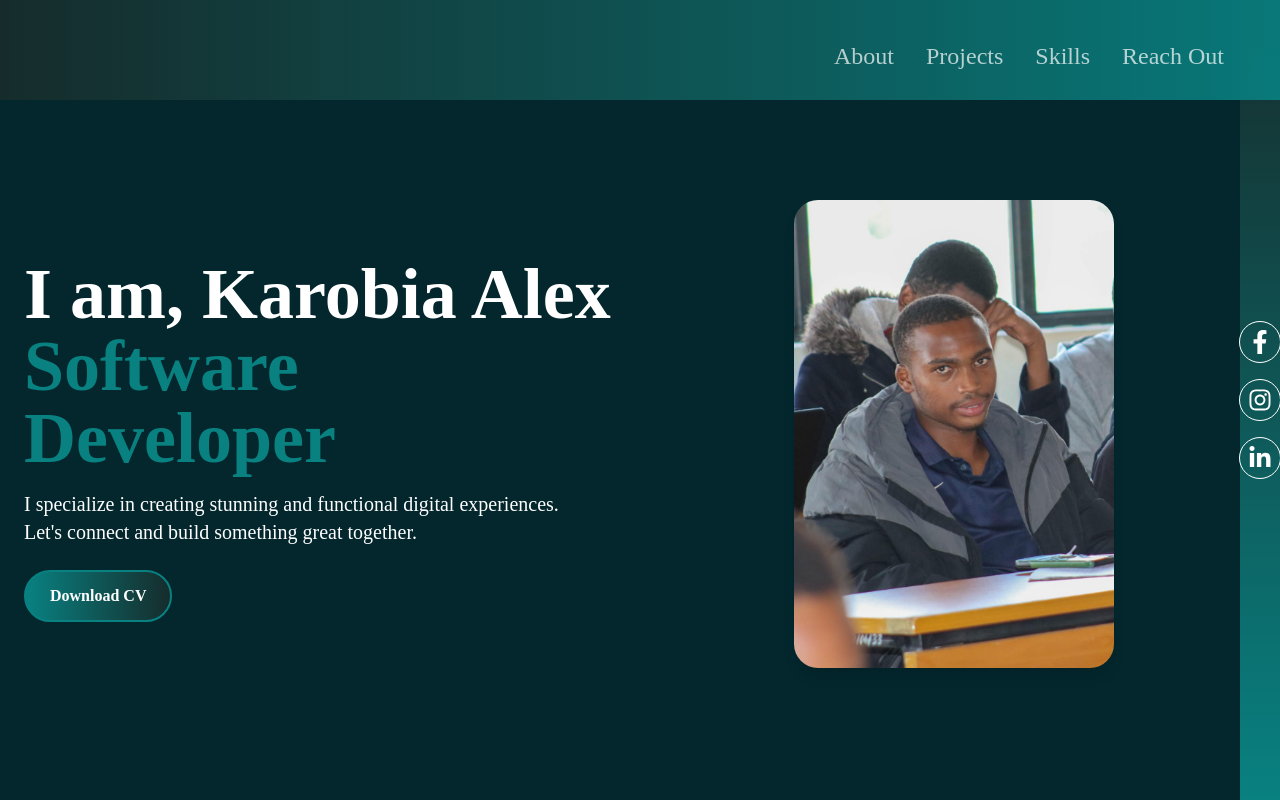
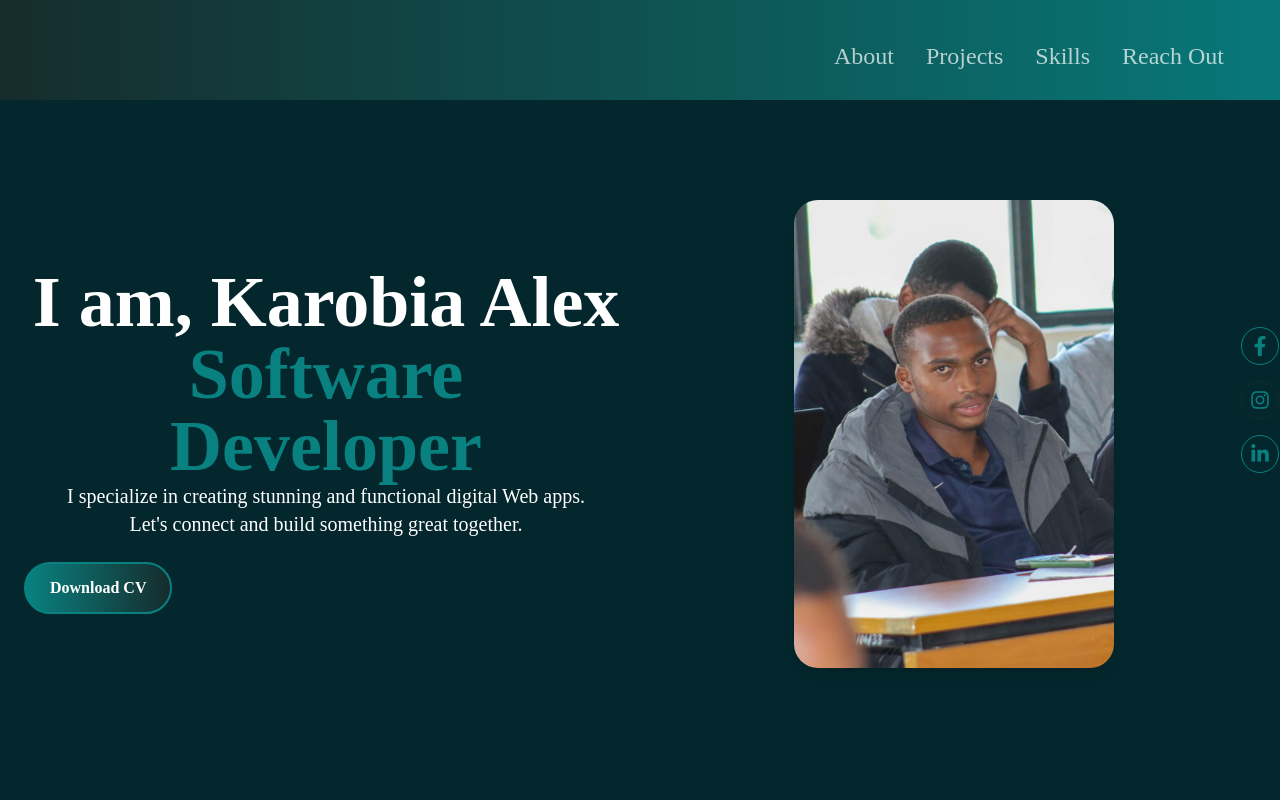
Before and after one commit to karoshalex0873/Karobia.me, a React (Vite) app: page / in a window 1280 px wide. Shown: the top 800 px of the page. Built offline with nearby package versions, Linux system fonts and the light colour scheme.

Commit message:
animation of home page with the AOS

```diff
--- a/src/componets/Main.jsx
+++ b/src/componets/Main.jsx
@@ -19,40 +19,43 @@ const Main = () => {
       </div>
 
       {/* Icons on the right with animation */}
-      <div className="fixed right-0 top-0 w-[40px] lg:w-[80] h-full bg-gradient-to-b from-primary to-secondary flex flex-col justify-center items-center gap-4 p-2 z-20 transition-transform duration-300 ease-in-out transform hover:translate-x-0 animate-fade-in">
+      <div
+      data-aos="fade-up"
+      data-aos-delay="300"
+      className="fixed right-0 top-0 w-[40px] lg:w-[80] h-full flex flex-col justify-center items-center gap-4 p-2 z-20 transition-transform duration-300 ease-in-out transform hover:translate-x-0 animate-fade-in ">
         <a
           href="https://facebook.com"
           target="_blank"
           rel="noopener noreferrer"
-          className="inline-block p-2 rounded-full cursor-pointer border border-white hover:bg-white hover:text-primary transition-colors duration-300"
+          className="inline-block p-2 rounded-full cursor-pointer border border-secondary hover:bg-white hover:text-primary transition-colors duration-300"
         >
-          <FaFacebookF className="text-2xl text-white w-[20] h-auto" />
+          <FaFacebookF className="text-xl  text-secondary" />
         </a>
         <a
           href="https://instagram.com"
           target="_blank"
           rel="noopener noreferrer"
-          className="inline-block p-2 rounded-full cursor-pointer border border-white hover:bg-white hover:text-primary transition-colors duration-300"
+          className="inline-block p-2 rounded-full cursor-pointer border border-primary hover:bg-white hover:text-primary transition-colors duration-300"
         >
-          <FaInstagram className="text-2xl text-white" />
+          <FaInstagram className="text-xl text-secondary" />
         </a>
         <a
           href="https://linkedin.com"
           target="_blank"
           rel="noopener noreferrer"
-          className="inline-block p-2 rounded-full cursor-pointer border border-white hover:bg-white hover:text-primary transition-colors duration-300"
+          className="inline-block p-2 rounded-full cursor-pointer border border-secondary hover:bg-white hover:text-primary transition-colors duration-300"
         >
-          <FaLinkedinIn className="text-2xl text-white" />
+          <FaLinkedinIn className="text-xl text-secondary" />
         </a>
       </div>
 
-      <div className="container px-6 py-12 mx-auto relative mt-20">
+      <div className="container lg:px-6 px-10 py-12 mx-auto relative mt-20">
         <div className="grid grid-cols-1 md:grid-cols-2 gap-6 items-center">
           {/* Text content section */}
-          <div className="text-center md:text-left">
+          <div className="text-start lg:text-center md:text-left">
             <h1
               data-aos="fade-right"
-              className="text-5xl sm:text-6xl lg:text-7xl font-bold mb-4"
+              className="text-5xl sm:text-6xl lg:text-7xl font-bold "
             >
               I am, Karobia Alex <span className="text-secondary">Software Developer</span>
             </h1>
@@ -61,7 +64,7 @@ const Main = () => {
               data-aos-delay="300"
               className="text-lg sm:text-xl mb-6"
             >
-              I specialize in creating stunning and functional digital experiences. <br />Let's connect and build something great together.
+              I specialize in creating stunning and functional digital Web apps. <br />Let's connect and build something great together.
             </p>
             <div
               data-aos="fade-up"
--- a/src/componets/Navbar.jsx
+++ b/src/componets/Navbar.jsx
@@ -68,7 +68,7 @@ const Navbar = () => {
               <li key={data.id}>
                 <button
                   onClick={() => scrollToSection(data.link)}
-                  className=" menu-icon block py-2 px-4 text-primary  text-left w-full "
+                  className=" menu-icon block py-2 px-4 text-primary text-left w-full "
                 >
                   {data.name}
                 </button>
```
